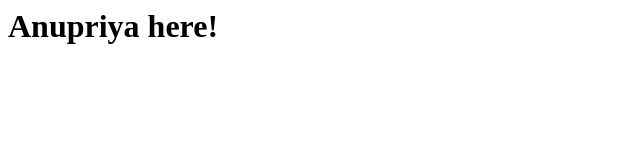
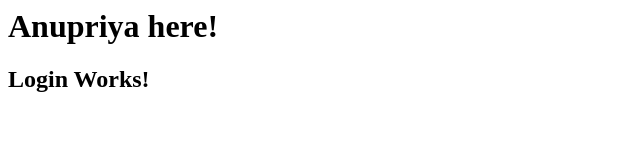
Before and after one commit to AnantAnu/Myappgit, a plain HTML site: page index.html in a window 1280 px wide. Shown: the whole page, without its empty margins (0-640 px from the left). Drawn offline with Linux system fonts and the light colour scheme.

```diff
--- a/index.html
+++ b/index.html
@@ -4,5 +4,6 @@
     </head>
     <body>
         <h1>Anupriya here!</h1>
+        <h2>Login Works!</h2>
     </body>
 </html>
```
Also changed, not shown: 1 other file.
